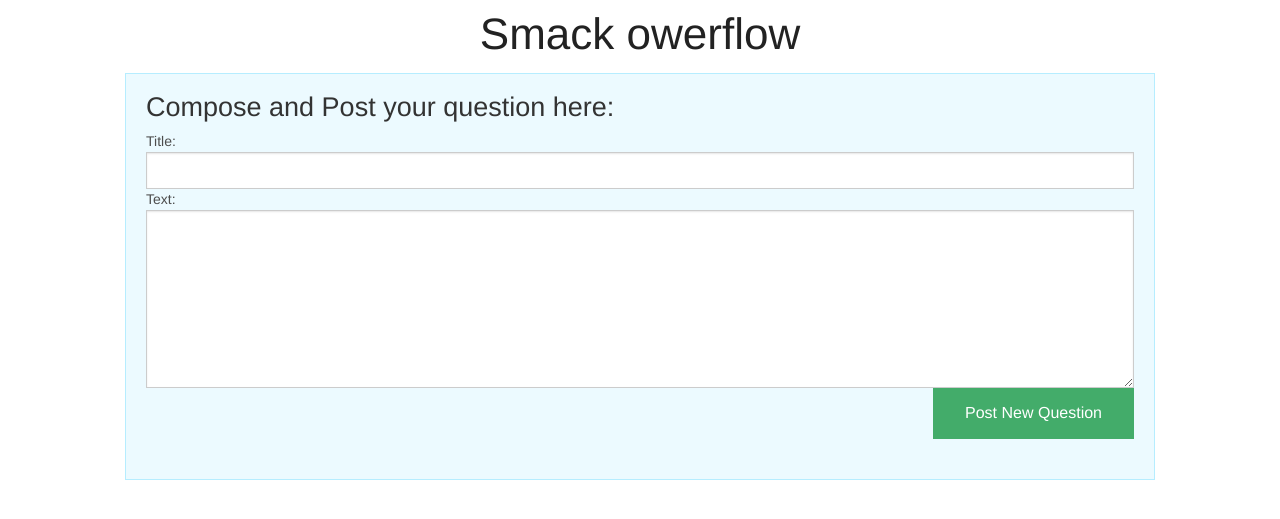
After one commit to Animasola/kiwiq, a Django app: page /create_question/ in a window 1280 px wide. The commit adds this page. Shown: the top 519 px of the page. Run offline with Django 3.2, Linux system fonts and the light colour scheme; a user stored in the database is signed in.

Commit message:
Form, view, template for new questions posting

```diff
--- a/qa/admin.py
+++ b/qa/admin.py
@@ -1,3 +1,4 @@
+#-*- coding:utf-8 -*-
 from django.contrib import admin
 
 from .models import Question
--- a/qa/models.py
+++ b/qa/models.py
@@ -1,3 +1,4 @@
+#-*- coding:utf-8 -*-
 from django.db import models
 from django.contrib.auth.models import User
 
@@ -6,7 +7,7 @@ class Question(models.Model):
     author = models.ForeignKey(User)
     title = models.CharField(max_length=75)
     text = models.TextField()
-    timestamp = models.DateTimeField(auto_now=False, auto_now_add=True)
+    timestamp = models.DateTimeField(auto_now=False, auto_now_add=False)
 
     def __unicode__(self):
         return "%s: %s" % (self.author.username, self.title)
--- a/qa/urls.py
+++ b/qa/urls.py
@@ -1,10 +1,12 @@
 from django.conf.urls import patterns, url
+from django.contrib.auth.decorators import login_required
 
-from .views import HomePage, QuestionPage
+from .views import HomePage, QuestionPage, CreateQuestion
 
 
 urlpatterns = patterns(
     '',
     url(r'^$', HomePage.as_view(), name='home'),
     url(r'^questions/(?P<pk>\d+)/$', QuestionPage.as_view(), name='question-detailed'),
+    url(r'^create_question/$', login_required(CreateQuestion.as_view()), name='create_question'),
 )
--- a/qa/views.py
+++ b/qa/views.py
@@ -1,5 +1,9 @@
+#-*- coding:utf-8 -*-
 from django.views.generic import ListView, DetailView
+from django.views.generic.edit import CreateView
 from django.core.urlresolvers import reverse
+
+from datetime import datetime
 
 from .models import Question
 
@@ -31,3 +35,18 @@ class QuestionPage(DetailView):
         context['next'] = reverse('question-detailed', args=[self.question.id])
 
         return context
+
+
+class CreateQuestion(CreateView):
+
+    model = Question
+    fields = ['title', 'text']
+
+    def form_valid(self, form):
+        form.instance.author = self.request.user
+        form.instance.timestamp = datetime.now()
+
+        return super(CreateQuestion, self).form_valid(form)
+
+    def get_success_url(self):
+            return reverse('home')
--- a/templates/qa/home.html
+++ b/templates/qa/home.html
@@ -6,6 +6,7 @@
 {% block body %}
 
   <h3>Asked Questions:</h3>
+  <a class="button success" href="{% url 'create_question' %}">I Got a Question</a>
 {% for question in questions %}
   <div class="row panel callout">
     <div class="large-1 columns ">
--- /dev/null
+++ b/templates/qa/question_form.html
@@ -0,0 +1,28 @@
+{% extends "base.html" %}
+
+{% block title %}Smack Overflow:Ask Question{% endblock %}
+
+{% block body %}
+<div class="row panel callout">
+    <h3>Compose and Post your question here:</h3>
+  <form method="post" action="{% url 'create_question' %}">
+    {% csrf_token %}
+
+    {{ form.title.label_tag }}
+    <label class="error">{{ form.title }}</label>
+    {% for error in form.title.errors %}
+      <small class="error">{{ error }}</small>
+    {% endfor %}
+
+    {{ form.text.label_tag }}
+    <label class="error">{{ form.text }}</label>
+    {% for error in form.text.errors %}
+      <small class="error">{{ error }}</small>
+    {% endfor %}
+
+    <input class="button right success" type="submit" name="post" value="Post New Question" />
+
+  </form>
+
+</div>
+{% endblock %}
```
Also changed, not shown: qa/migrations/0002_auto__chg_field_question_timestamp.py (added).
